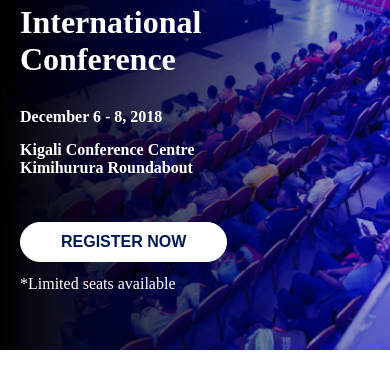
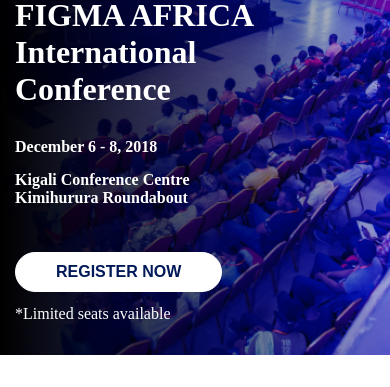
Before and after one commit to AregbesolaOJ/Africa-Conference, a plain HTML site: page index.html in a window 390 px wide. Shown: the part 236-623 px from the top of the page. Drawn offline with Linux system fonts and the light colour scheme.

Commit message:
landing page edited

```diff
--- a/css/style.css
+++ b/css/style.css
@@ -120,13 +120,13 @@ html {
     background: linear-gradient(to left, rgba(0, 25, 88, 0.2) 0%, #000000 100%),
                 #ffa949 url('../images/Rectangle_mobile.png') no-repeat center;
     background-size: cover;
-    padding-bottom: 5px;
+    padding: 100px 5px 20px;
   }
   .register button {
     display: none;
   }
   .main {
-    margin: 70px 20px 40px;
+    margin: 0 10px;
     display: flex;
     flex-direction: column;
     justify-content: flex-start;
```
